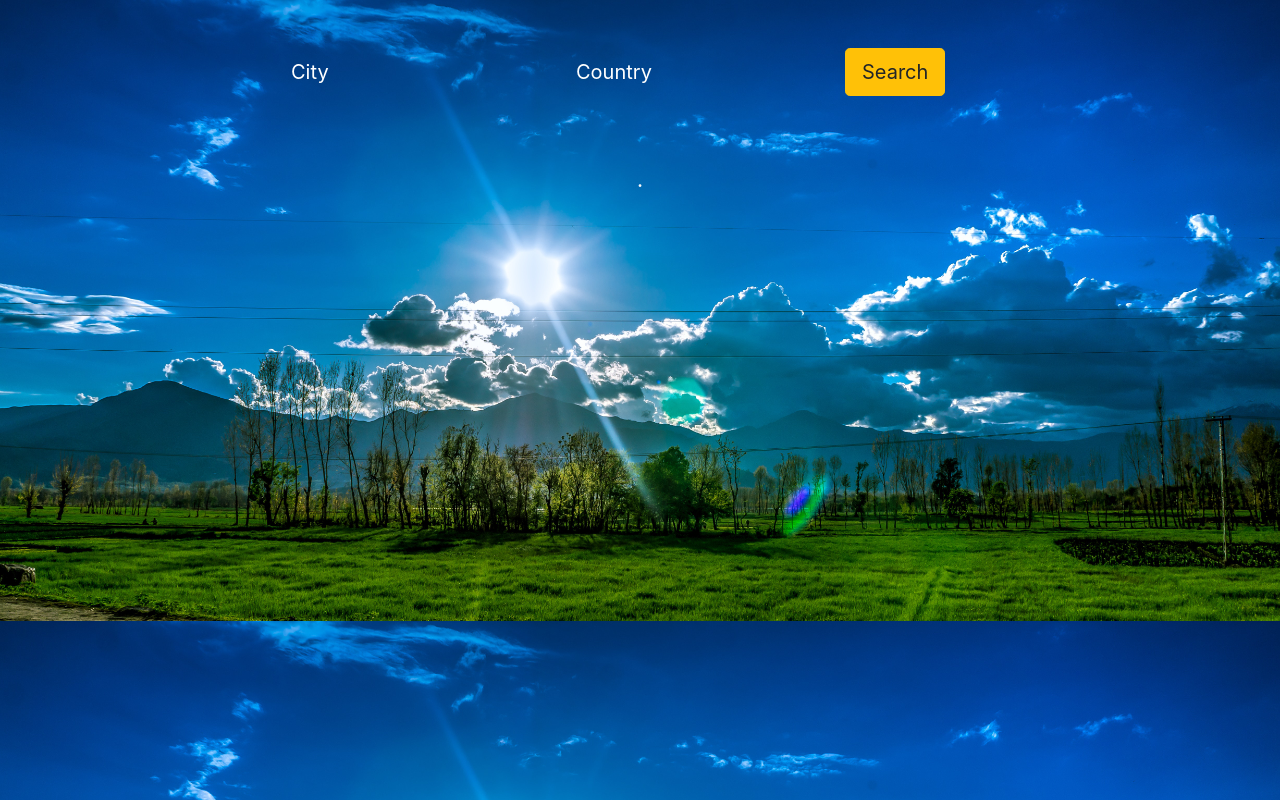
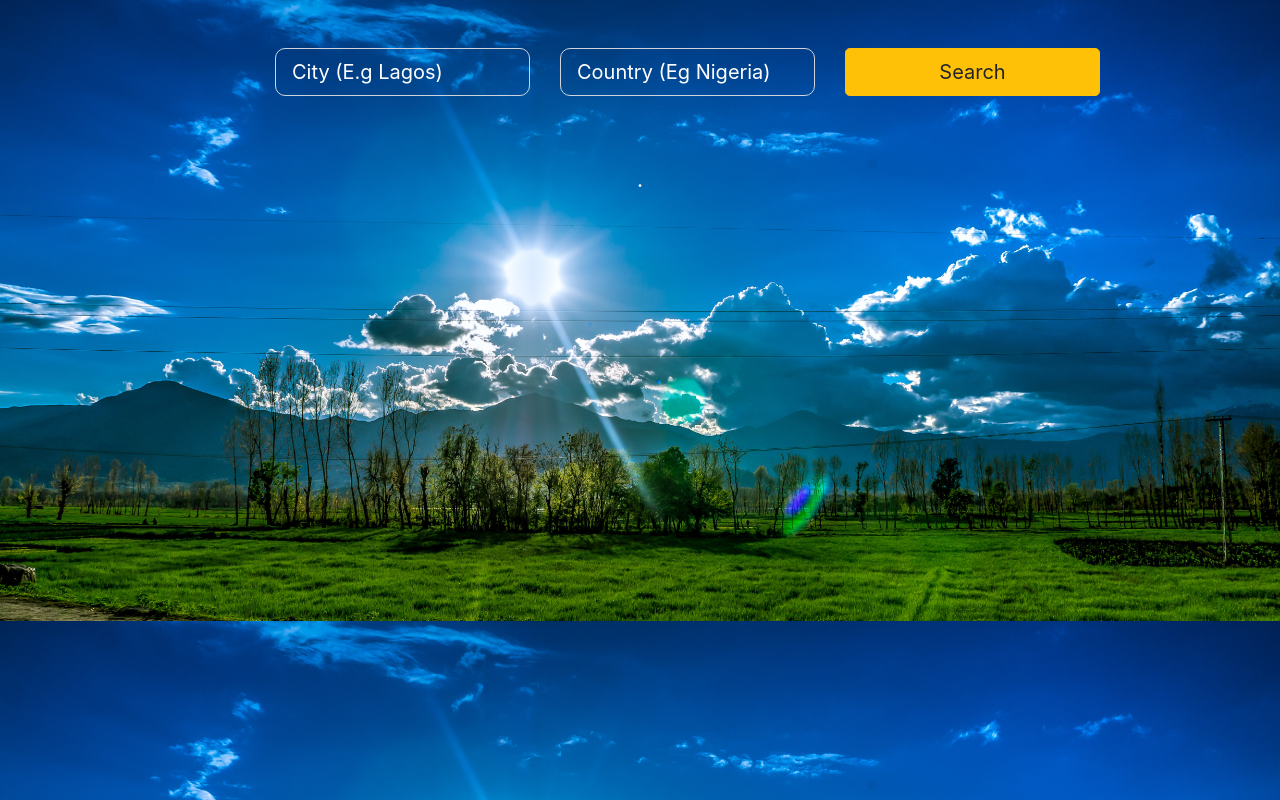
Before and after one commit to gaiyadev/weather-app, a React (Create React App) app: page / in a window 1280 px wide. Built offline with nearby package versions, Linux system fonts and the light colour scheme.

Commit message:
Bug: fixed bug in inputField.js

```diff
--- a/src/App.js
+++ b/src/App.js
@@ -37,7 +37,7 @@ class App extends React.Component {
     return cell;
   }
 
-  get_WeatherIcon(icon, rangeId) {
+  get_WeatherIcon(rangeId) {
     switch (true) {
       case rangeId >= 200 && rangeId <= 232:
         this.setState({
@@ -88,10 +88,7 @@ class App extends React.Component {
     }
   }
 
-  // componentDidMount() {
-  //   this.getWeather();
-  // }
-  //api call
+
   getWeather = async (event) => {
     event.preventDefault();
     const city = event.target.elements.city.value;
--- a/src/components/TextFields/InputField.css
+++ b/src/components/TextFields/InputField.css
@@ -4,14 +4,11 @@
 .Form input[type='text']{
 background-color: transparent;
 color: #ffffff;
-border-bottom: 3px  solid #ffffff;
 outline: none;
-border: none;
-border-radius: 0px;
+border-radius: 10px;
 }
 
 .Form input:focus{
-border: none;
 background-color: transparent;
 box-shadow: none !important;
 }
@@ -20,3 +17,6 @@ box-shadow: none !important;
 border: none;
 color: #ffffff;
 }
+button {
+    border-radius: 10px;
+}
--- a/src/components/TextFields/InputField.js
+++ b/src/components/TextFields/InputField.js
@@ -11,7 +11,7 @@ const textField = props => {
                     <div className="col-md-3 offset-md-2">
                         <div className="form-group input-group-lg">
                             <input type="text"
-                                placeholder="City"
+                                placeholder="City (E.g Lagos)"
                                 className="form-control"
                                 id="city_name" autoComplete="off"
                                 name="city" />
@@ -21,14 +21,14 @@ const textField = props => {
                     <div className="col-md-3">
                         <div className="form-group input-group-lg">
                             <input type="text"
-                                placeholder="Country"
+                                placeholder="Country (Eg Nigeria)"
                                 className="form-control"
                                 id="country_name"
                                 name="country" />
                         </div>
                     </div>
                     <div className="col-md-3 mt-md-0 text-md-left">
-                        <button type="submit" className="btn btn-warning btn-lg">Search</button>
+                        <button type="submit" className="btn btn-warning btn-lg btn-block">Search</button>
 
                     </div>
                 </div>
@@ -37,7 +37,7 @@ const textField = props => {
     );
 }
 
-function error() {
+function error(s) {
     return (
         <div className="alert alert-danger mx-5" role="alert">
             Please enter city and country
--- a/src/components/Weather/Weather.js
+++ b/src/components/Weather/Weather.js
@@ -15,7 +15,7 @@ const weather = (props) => {
                 {/* calling the minAndMAx function */}
                 {minAndMax_Temp(props.temp_min, props.temp_max)}
 
-                <h4 className="py-3">{props.description}</h4>
+                <h3 className="py-3">{props.description}</h3>
             </div>
         </div>
     );
@@ -26,8 +26,8 @@ const minAndMax_Temp = (min, max) => {
     if (min && max) {
         return (
             <h3 >
-                <span className="px-4">{min}&deg;</span>
-                <span className="px-4">{max}&deg;</span>
+                <span className="px-4"> <sub>min</sub> {min}&deg;</span>
+                <span className="px-4"><sub>min</sub> {max}&deg;</span>
             </h3>
         );
     }
```
